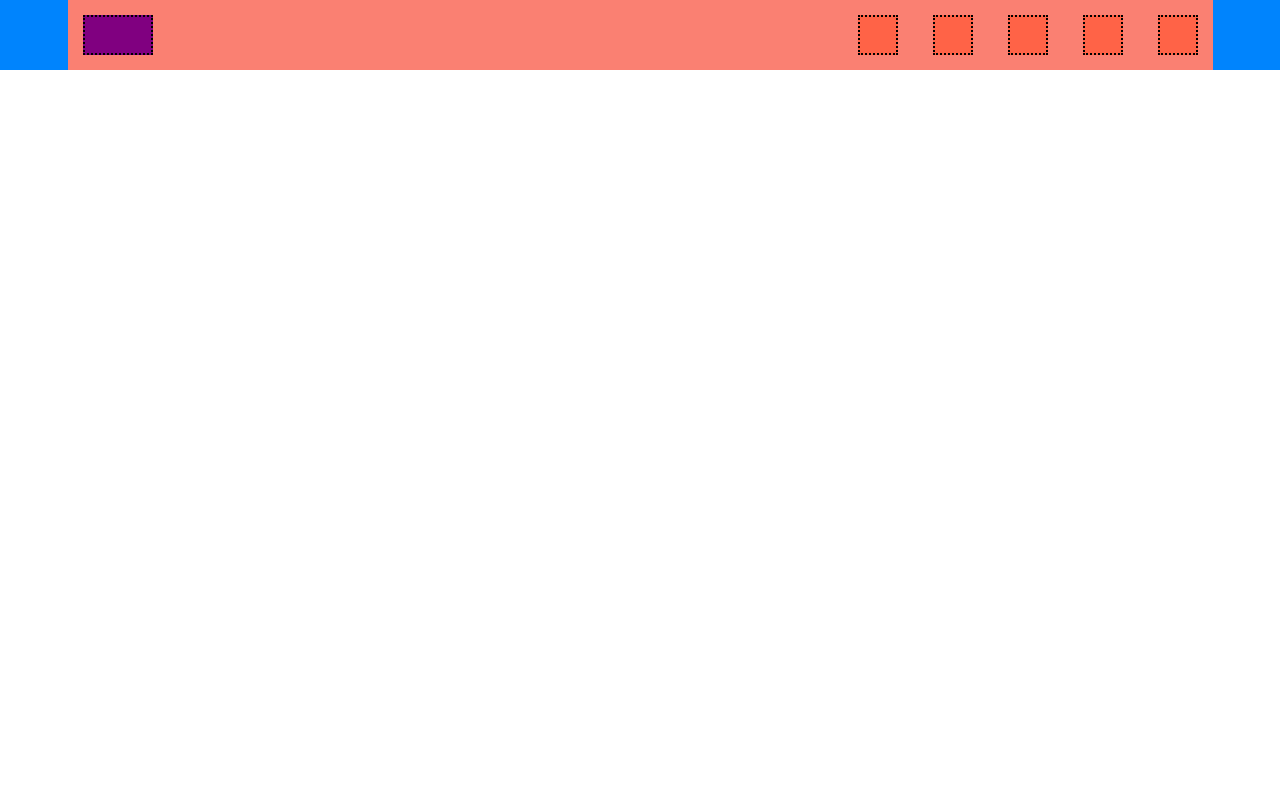
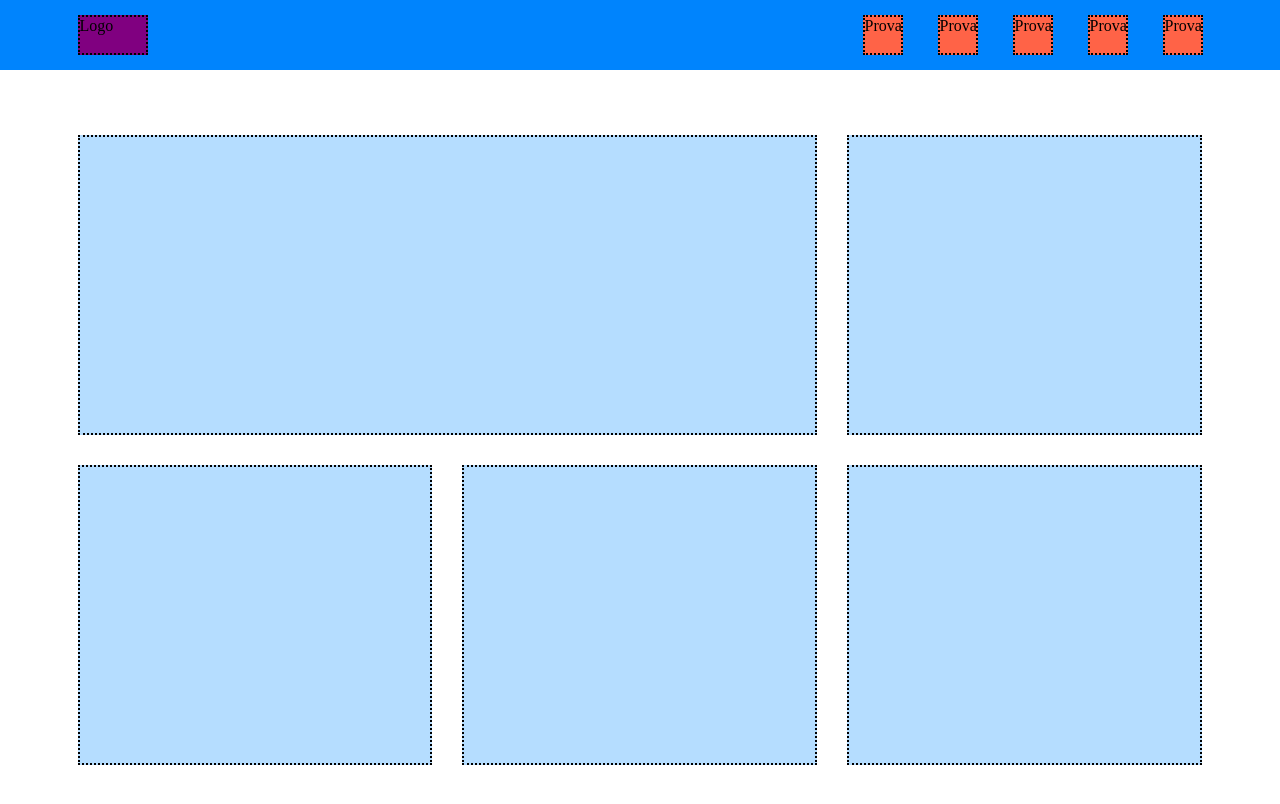
Before and after one commit to CaldatoLuca/htmlcss-responsive-layout, a plain HTML site: page index.html in a window 1280 px wide. Drawn offline with Linux system fonts and the light colour scheme.

Commit message:
feat: prima sezione

```diff
--- a/css/_partials/common.css
+++ b/css/_partials/common.css
@@ -1,4 +1,5 @@
 .container {
-  max-width: 1145px;
+  max-width: 1165px;
   margin: 0 auto;
+  padding: 0 20px;
 }
--- a/css/_partials/debug.css
+++ b/css/_partials/debug.css
@@ -3,9 +3,6 @@
 !COMMON
 -----------
 */
-.container {
-  background-color: salmon;
-}
 
 /*
 -----------
@@ -33,3 +30,21 @@ nav ul li {
   border: 2px dotted black;
   background-color: saddlebrown;
 }
+
+/*
+-----------
+!MAIN
+-----------
+*/
+/* *prima sezione */
+.grid-element {
+  background-color: var(--light-blue);
+  height: 300px;
+  border: 2px dotted black;
+}
+/* section {
+  background-color: bisque;
+}
+.grid {
+  background-color: blue;
+} */
--- a/css/style.css
+++ b/css/style.css
@@ -15,7 +15,7 @@ header {
 nav {
   display: flex;
   justify-content: space-between;
-  padding: 15px;
+  padding: 15px 0;
 }
 nav .hamburger {
   display: none;
@@ -25,7 +25,22 @@ nav .hamburger {
 !MAIN
 -----------
 */
+section {
+  padding: 50px 0;
+}
 
+.grid {
+  display: flex;
+  flex-wrap: wrap;
+  margin: 0 -15px;
+}
+.grid .grid-element {
+  margin: 15px;
+  width: calc(100% / 3 - 30px);
+}
+.grid .demo {
+  width: calc((100% / 3 - 15px) * 2);
+}
 /*
 -----------
 !FOOTER
@@ -50,6 +65,10 @@ nav .hamburger {
   }
 }
 @media screen and (max-width: 768px) {
+  .grid .grid-element,
+  .grid .demo {
+    width: 100%;
+  }
 }
 
 /* *MAIN */
--- a/index.html
+++ b/index.html
@@ -28,22 +28,34 @@
     <header>
       <div class="container">
         <nav>
-          <div class="logo"></div>
+          <div class="logo">Logo</div>
           <ul>
-            <li></li>
-            <li></li>
-            <li></li>
-            <li></li>
-            <li></li>
+            <li>Prova</li>
+            <li>Prova</li>
+            <li>Prova</li>
+            <li>Prova</li>
+            <li>Prova</li>
           </ul>
-          <div class="hamburger"></div>
+          <div class="hamburger">B</div>
         </nav>
       </div>
     </header>
     <!-- *intestazione sito /-->
 
     <!-- *corpo centrale pagina -->
-    <main></main>
+    <main>
+      <section>
+        <div class="container">
+          <div class="grid">
+            <div class="grid-element demo mb15"></div>
+            <div class="grid-element mb15"></div>
+            <div class="grid-element"></div>
+            <div class="grid-element"></div>
+            <div class="grid-element"></div>
+          </div>
+        </div>
+      </section>
+    </main>
     <!-- *corpo centrale pagina/ -->
 
     <!-- *parte finale sito -->
```
